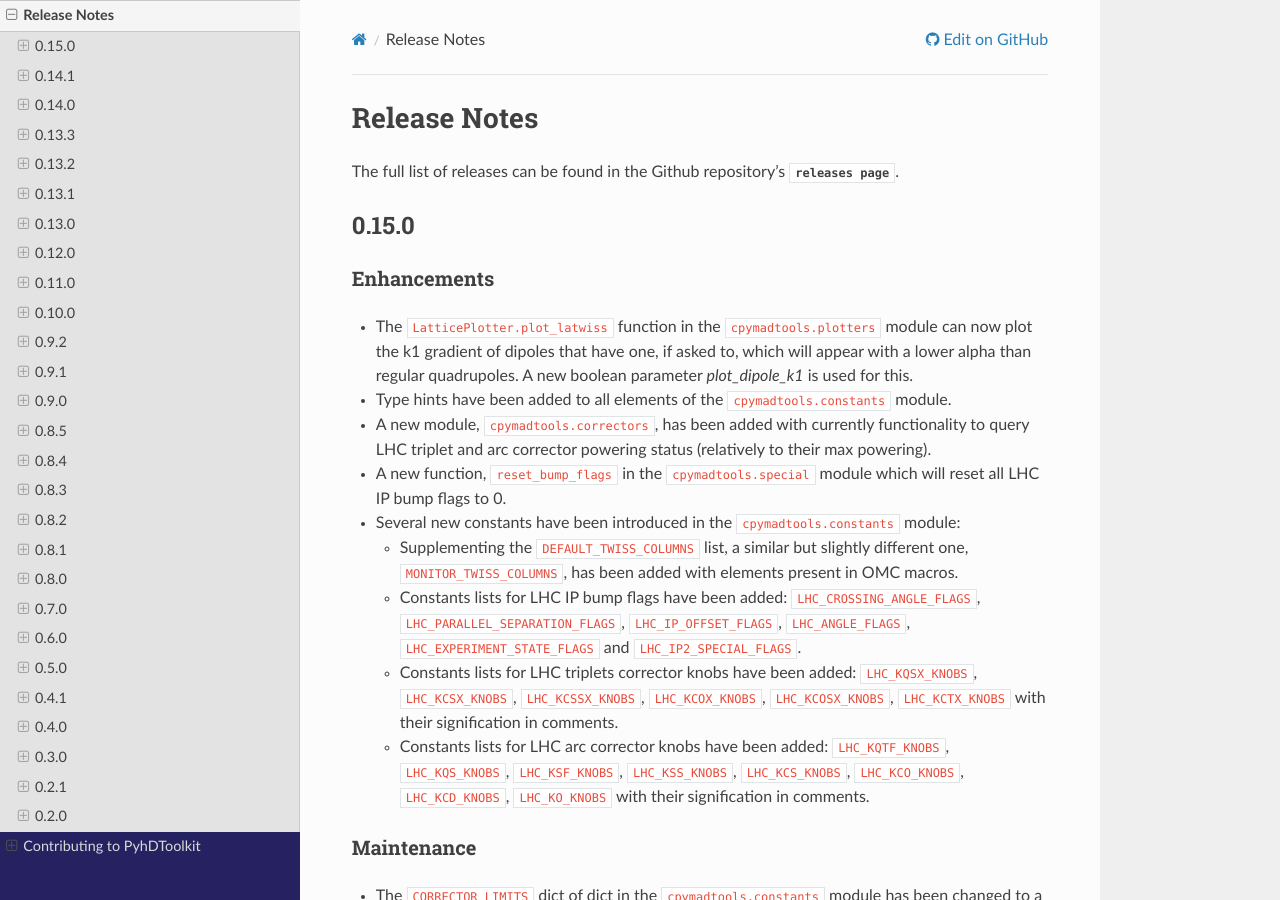
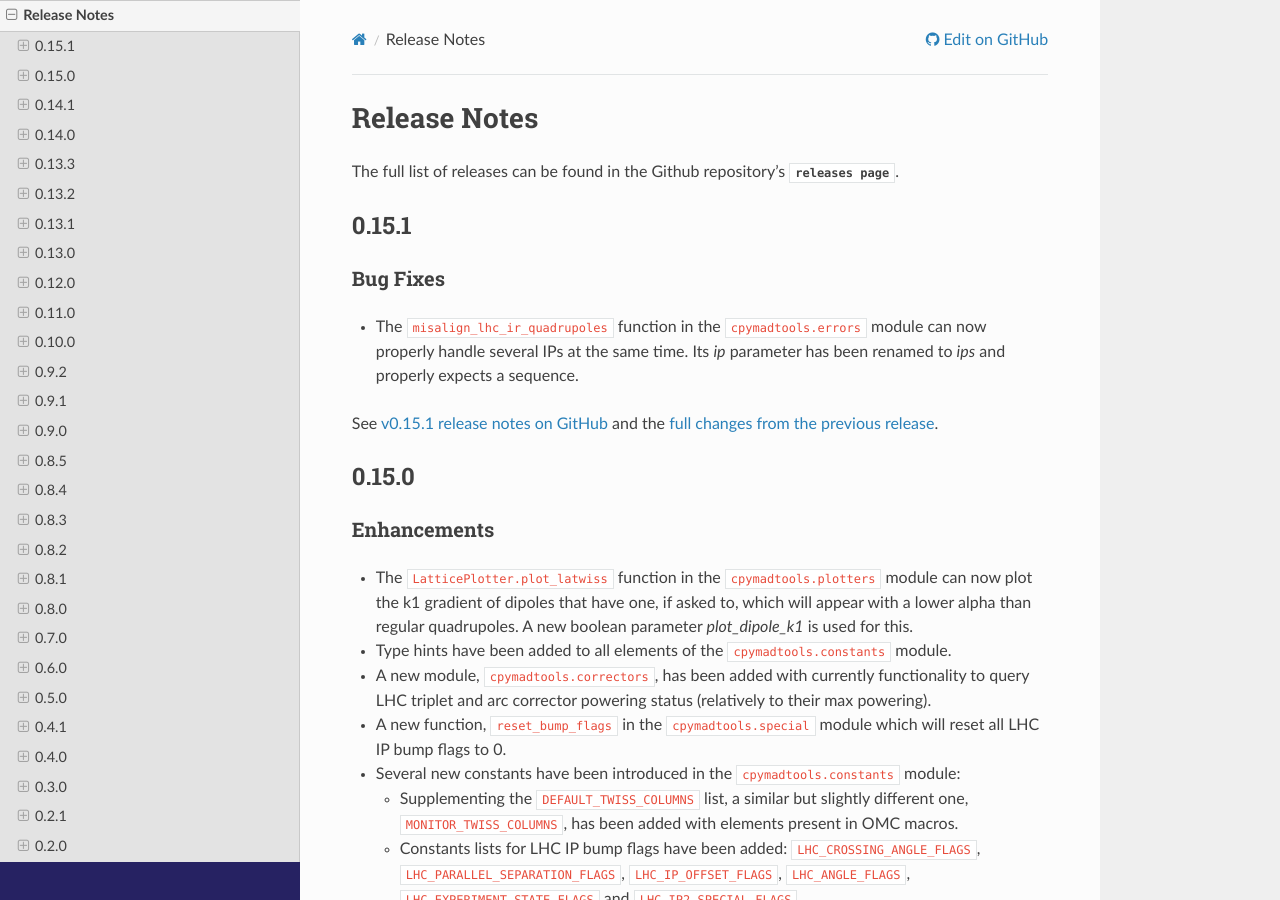
Before and after one commit to fsoubelet/PyhDToolkit, a Sphinx documentation site: the page built from docs/release.rst, in a window 1280 px wide and 900 px high. Built offline with Sphinx 7.4.7 and the Read the Docs theme 2.0.0, drawn with Linux system fonts in a browser that asks for light colours; pages that are not in the unit, such as notebooks, are missing from menus.

Commit message:
release 0.15.1

```diff
--- a/docs/release.rst
+++ b/docs/release.rst
@@ -2,6 +2,19 @@ Release Notes
 =============
 
 The full list of releases can be found in the Github repository's `releases page <https://github.com/fsoubelet/PyhDToolkit/releases>`.
+
+.. _release_0.15.1:
+
+0.15.1
+------
+
+Bug Fixes
+~~~~~~~~~
+
+* The ``misalign_lhc_ir_quadrupoles`` function in the ``cpymadtools.errors`` module can now properly handle several IPs at the same time. Its *ip* parameter has been renamed to *ips* and properly expects a sequence.
+
+See `v0.15.1 release notes on GitHub <https://github.com/fsoubelet/PyhDToolkit/releases/tag/0.15.1>`_ and the `full changes from the previous release <https://github.com/fsoubelet/PyhDToolkit/compare/0.15.0...0.15.1>`_.
+
 
 .. _release_0.15.0:
 
```
